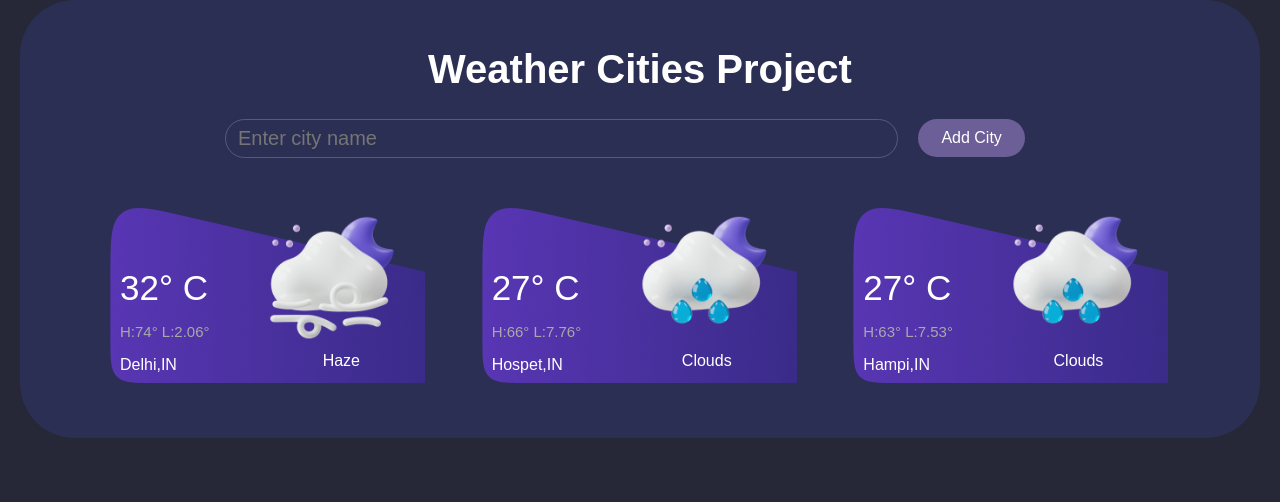
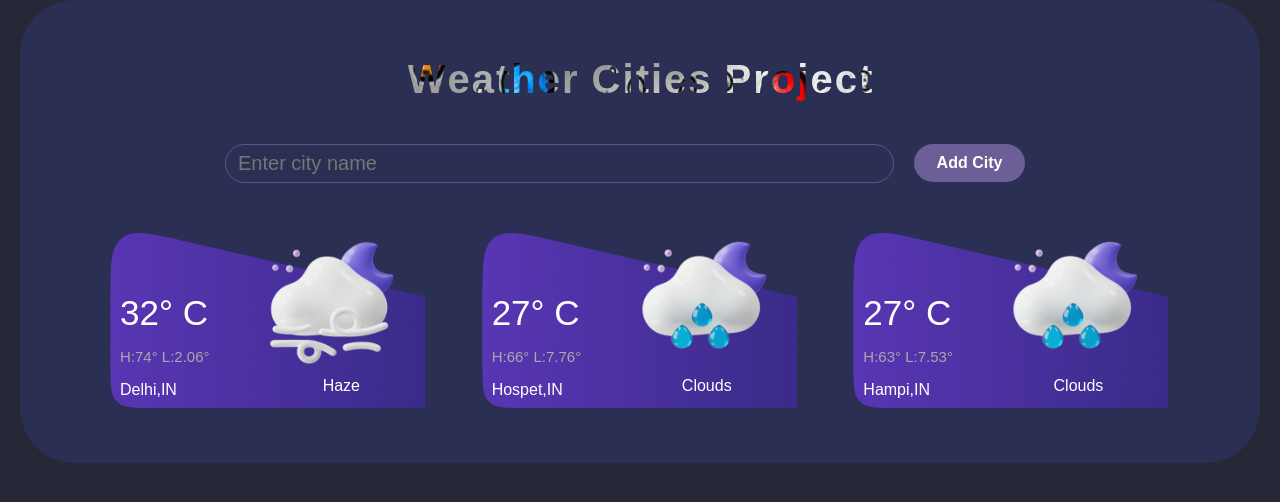
Before and after one commit to vijaykrishn55/f-2-module-contest-weather-site, a plain HTML site: page index.html in a window 1280 px wide. Drawn offline with Linux system fonts and the light colour scheme.

Commit message:
last commit

```diff
--- a/index.html
+++ b/index.html
@@ -8,10 +8,37 @@
 </head>
 <body>
     <div class="container">
-        <h1 class="head-title">Weather Cities Project</h1>
+        <div id="call-alert">
+            Weather Cities Project
+        </div>
+        <h1 class="head-title">
+            <span class="title-text">W</span>
+            <span class="title-text">e</span>
+            <span class="title-text">a</span>
+            <span class="title-text">t</span>
+            <span class="title-text">h</span>
+            <span class="title-text">e</span>
+            <span class="title-text">r</span>
+            <span class="title-text" style="width: 10px"> </span>
+            <span class="title-text">C</span>
+            <span class="title-text">i</span>
+            <span class="title-text">t</span>
+            <span class="title-text">i</span>
+            <span class="title-text">e</span>
+            <span class="title-text">s</span>
+            <span class="title-text" style="width: 10px"> </span>
+            <span class="title-text">P</span>
+            <span class="title-text">r</span>
+            <span class="title-text">o</span>
+            <span class="title-text">j</span>
+            <span class="title-text">e</span>
+            <span class="title-text">c</span>
+            <span class="title-text">t</span>
+        </h1>
         <div class="input-container">
-            <input type="text" id="cityInput" placeholder="Enter city name">
+            <input type="text" id="cityInput" placeholder="Enter city name" required>
             <button id="addButton">Add City</button>
+
         </div>
 
         <div id="weatherCards">
--- a/script.js
+++ b/script.js
@@ -4,10 +4,19 @@ let city_input=document.getElementById("cityInput");
 let add_btn=document.getElementById("addButton");
 
 add_btn.addEventListener("click",()=>{
+    if (city_input.value===''){
+        alert("Please Enter an Valid Input");
+
+    }else{
     let city_name=city_input.value.trim();
     getData(city_name);
     city_input.value="";
+    }
 })
+function call_alert(){
+    let call=document.getElementById("call-alert");
+
+}
 async function getData(city_name){
     const base_url=`https://api.openweathermap.org/data/2.5/weather?q=${city_name}&appid=${api_key}&units=metric`;
     const response= await fetch(base_url);
--- a/styles.css
+++ b/styles.css
@@ -41,10 +41,32 @@ body {
     text-indent: 10px;
 }
 .head-title{
-    color: white;
+    color: transparent;
     font-weight: 800;
     text-align: center;
     font-size: 40px;
+    display: flex;
+    align-items: center;
+    justify-content: center;
+    gap: 2px;
+    height: 70px;
+    background-image: url(imges/HD-wallpaper-rain-drop-color-colour-water.jpg);
+    background-size: cover;
+    background-position: center;
+    background-clip: text;
+    -webkit-background-clip: text;
+
+}
+
+.title-text{
+    padding: 0;
+    margin: 0;
+    display: inline-block;
+    height: 50px;
+    transition: all 0.2s ease;
+}
+.title-text:hover{
+    margin-bottom: 8px;
 }
 .input-container button {
     padding: 10px 20px;
@@ -53,9 +75,10 @@ body {
     color: #fff;
     border: none;
     cursor: pointer;
-    width: 110px;
+    width: 115px;
     border-radius: 55px;
     transition: all 0.3s ease;
+    font-weight: 600;
 }
 #addButton:hover{
     scale: 1.03;
@@ -65,6 +88,11 @@ body {
     grid-template-columns: repeat(3,1fr);
     padding: 0px 15px 0px 70px;
 }
+#call-alert{
+    width:250px;
+    height: 300px;
+    display: none;
+}
 #cards{
 
     display: flex;
@@ -72,7 +100,7 @@ body {
     width: 315px;
     background-image: url(imges/Rectangle\ 1.png);
     color: white;
-    transition: all 0.3s ease;
+    transition: all 0.3s linear;
     cursor: pointer;
     margin: 0px 0px 35px;
 }
```
Also changed, not shown: imges/HD-wallpaper-rain-drop-color-colour-water.jpg (added).
